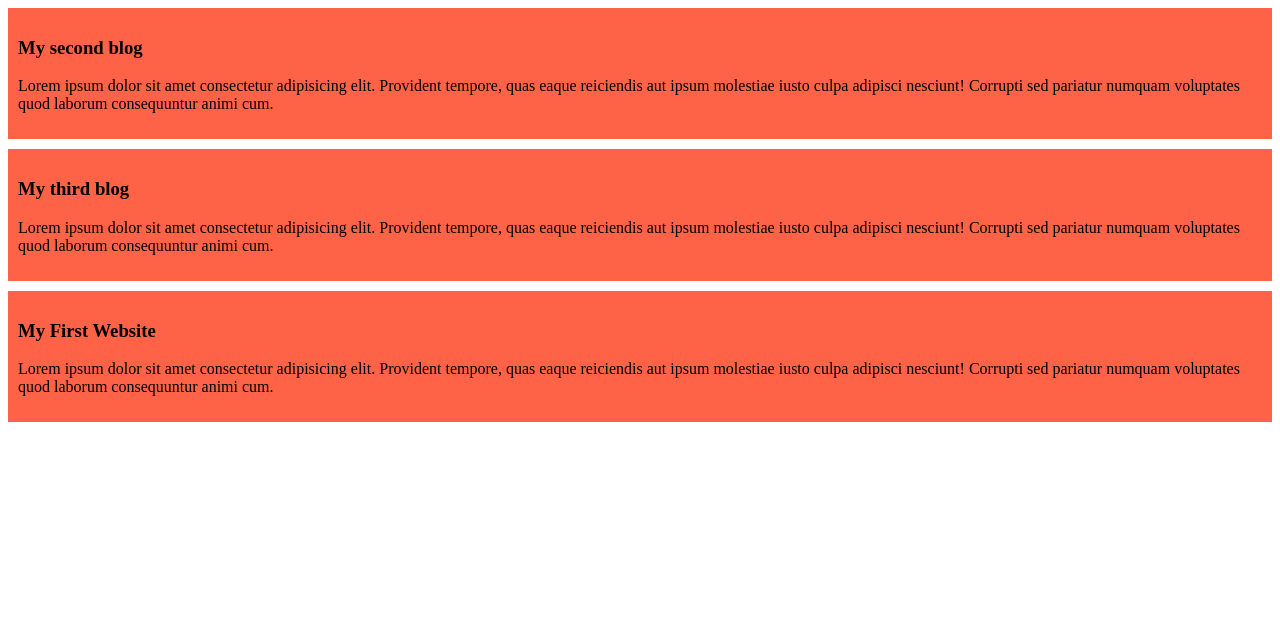
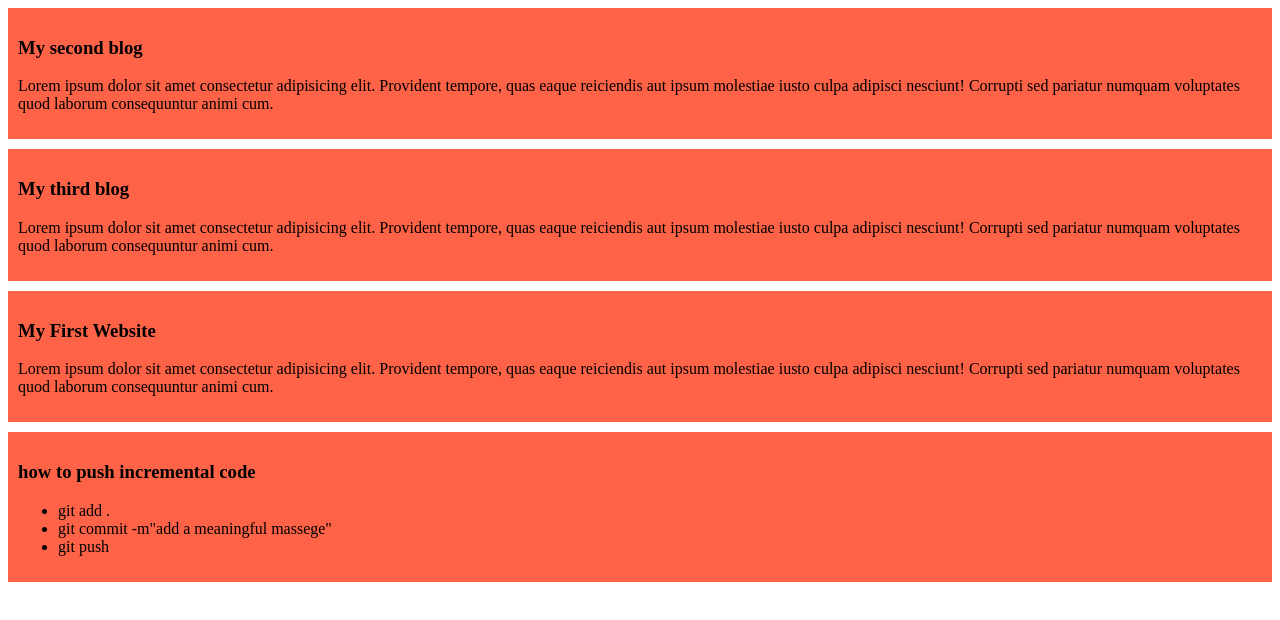
Before and after one commit to tofiq5/my-first-git-repo, a plain HTML site: page index.html in a window 1280 px wide. Drawn offline with Linux system fonts and the light colour scheme.

Commit message:
added a list to push code

```diff
--- a/index.html
+++ b/index.html
@@ -19,5 +19,13 @@
         <h3>My First Website</h3>
         <p>Lorem ipsum dolor sit amet consectetur adipisicing elit. Provident tempore, quas eaque reiciendis aut ipsum molestiae iusto culpa adipisci nesciunt! Corrupti sed pariatur numquam voluptates quod laborum consequuntur animi cum.</p>
     </div>
+    <div>
+        <h3>how to push incremental code</h3>
+        <ul>
+            <li>git add .</li>
+            <li>git commit -m"add a meaningful massege"</li>
+            <li>git push</li>
+        </ul>
+    </div>
 </body>
 </html>
```
